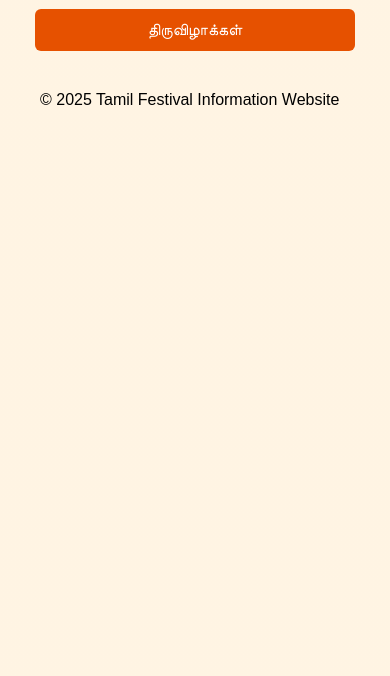
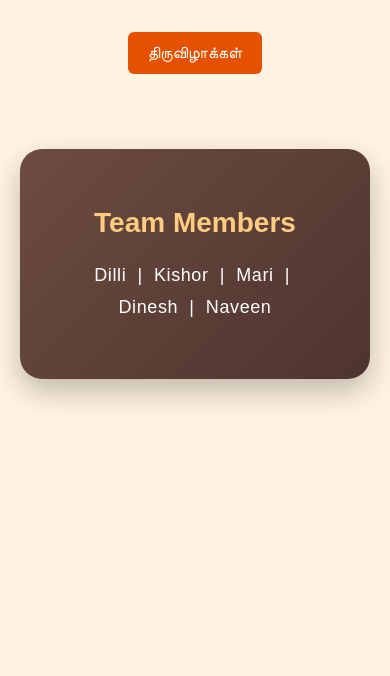
Before and after one commit to Magesh-2005/tamil-festival-website, a plain HTML site: page index.html in a window 390 px wide. Shown: the part 168-844 px from the top of the page. Drawn offline with Linux system fonts and the light colour scheme.

Commit message:
responsive css

```diff
--- a/css/style.css
+++ b/css/style.css
@@ -54,22 +54,32 @@ img {
     font-weight: bold;
 }
 
-/* MOBILE RESPONSIVE */
-@media (max-width: 768px) {
-    h1 {
-        font-size: 24px;
-    }
+.center-text {
+    text-align: center;
+}
 
-    p {
-        font-size: 16px;
-    }
 
-    .card {
-        width: 100%;
-        max-width: 280px;
-    }
+/* TEAM MEMBERS CARD DESIGN */
+.team-card {
+    max-width: 900px;
+    margin: 60px auto 40px;
+    padding: 35px 25px;
+    background: linear-gradient(135deg, #6d4c41, #4e342e);
+    border-radius: 22px;
+    text-align: center;
+    box-shadow: 0 12px 30px rgba(0, 0, 0, 0.25);
+}
 
-    .btn {
-        width: 80%;
-    }
+.team-card h2 {
+    color: #ffcc80;
+    font-size: 28px;
+    margin-bottom: 15px;
 }
+
+.team-list {
+    color: #ffffff;
+    font-size: 18px;
+    font-weight: 500;
+    letter-spacing: 0.6px;
+    text-align: center;
+}
--- a/index.html
+++ b/index.html
@@ -10,13 +10,26 @@
 
 <header class="hero">
     <h1>தமிழ் திருவிழாக்கள்</h1>
+
     <p>தமிழர் பண்பாடு மற்றும் கலாச்சாரத்தை அறிந்து கொள்ளுங்கள்</p>
+
     <a href="festivals.html" class="btn">திருவிழாக்கள்</a>
 </header>
 
-<footer>
-    <p>© 2025 Tamil Festival Information Website</p>
+
+<!-- TEAM MEMBERS SECTION -->
+<section class="team-card">
+    <h2>Team Members</h2>
+    <p class="team-list">
+        Dilli &nbsp;|&nbsp; Kishor &nbsp;|&nbsp; Mari &nbsp;|&nbsp; Dinesh &nbsp;|&nbsp; Naveen
+    </p>
+</section>
+
+
+<footer class="footer">
+
 </footer>
+
 
 </body>
 </html>
```
Also changed, not shown: css/diwali.html (added).
